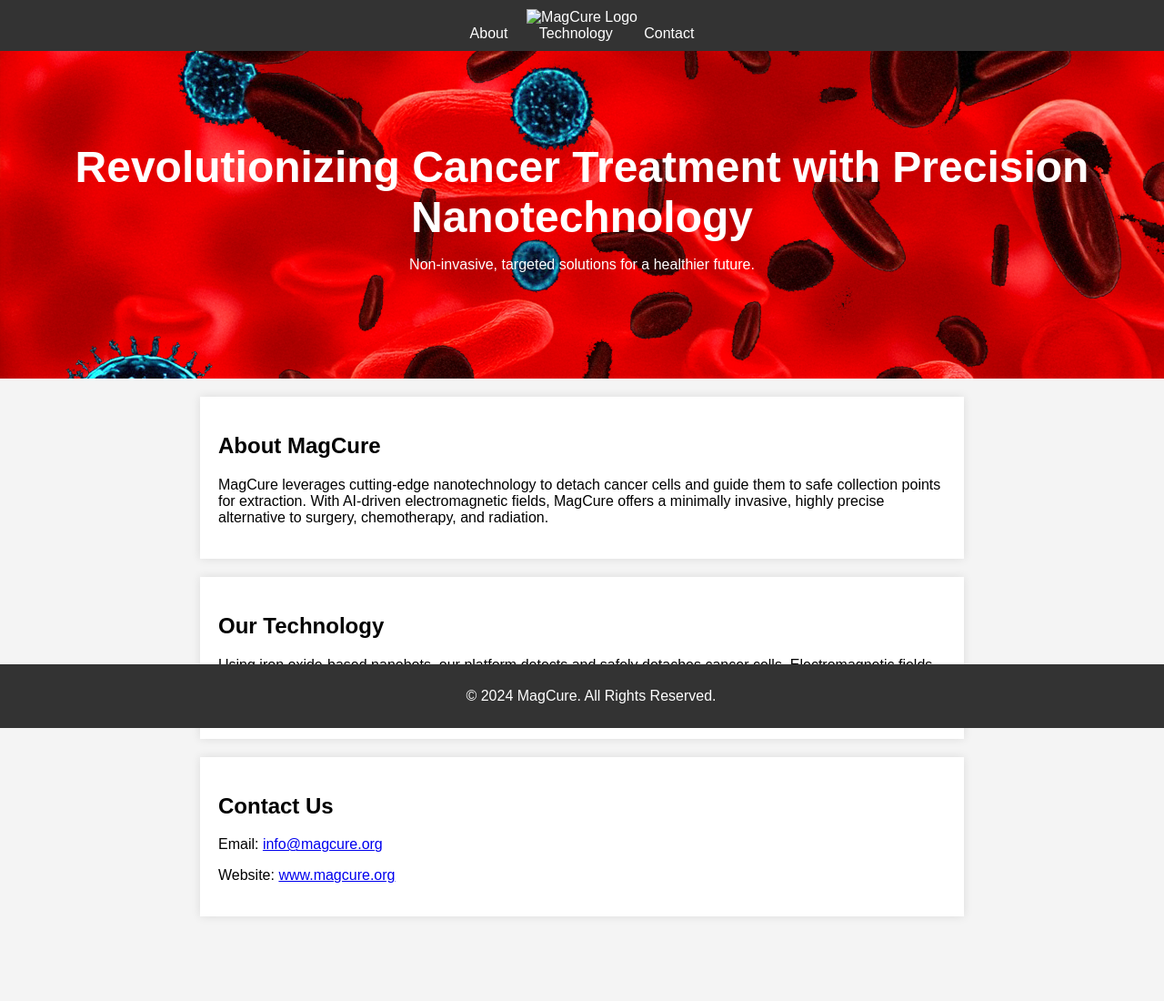
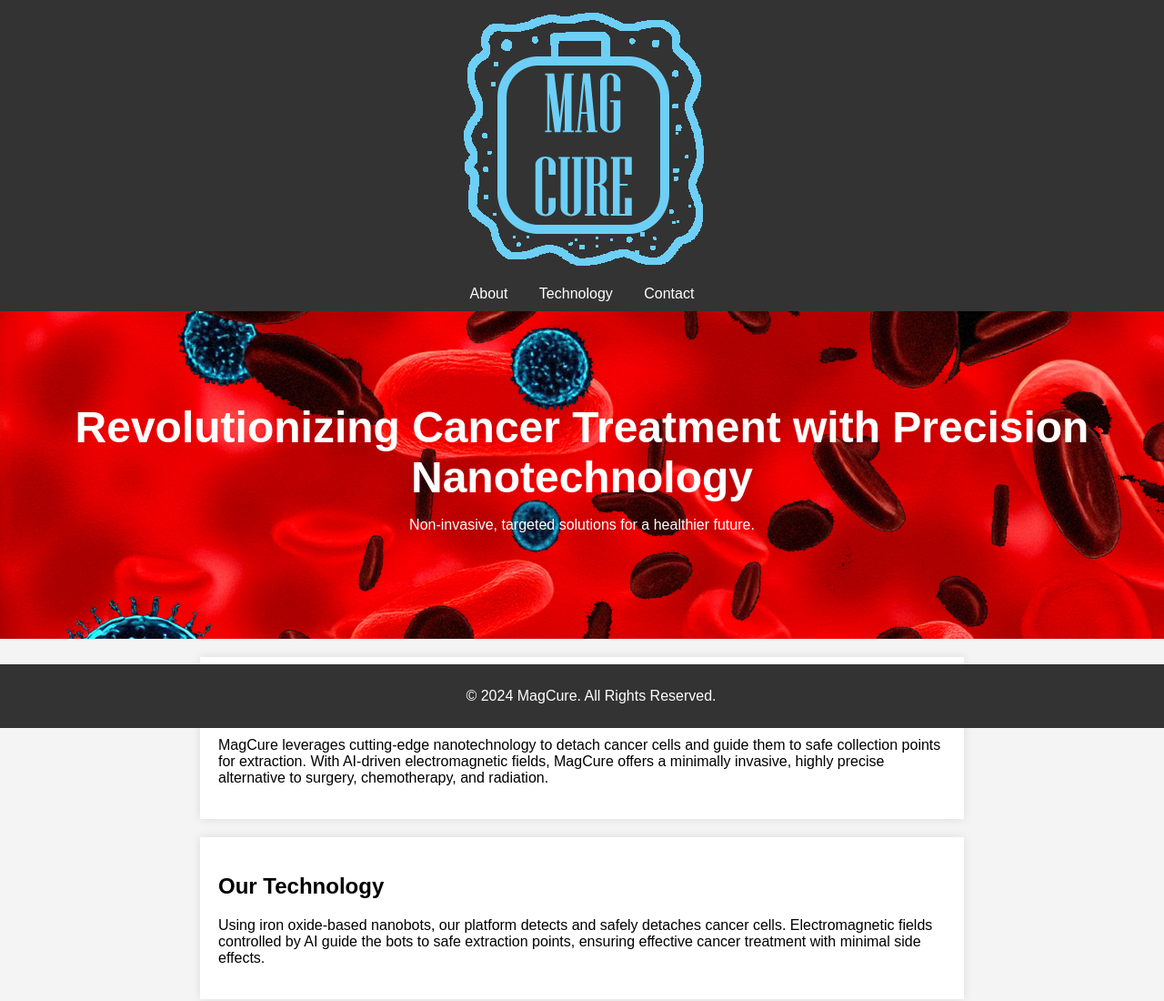
Before and after one commit to Joe-You-Know/magcure, a plain HTML site: page index.html in a window 1280 px wide. Shown: the top 1100 px of the page at 91% size. Before the commit the page ends 1027 px from the top, so only its background shows below. Drawn offline with Linux system fonts and the light colour scheme.

Commit message:
Update index.html

```diff
--- a/index.html
+++ b/index.html
@@ -58,7 +58,7 @@
 </head>
 <body>
     <header>
-        <img src="magcare.png" alt="MagCure Logo" href="/"/>
+        <img src="magcure.png" alt="MagCure Logo" href="/"/>
         <nav>
             <a href="#about">About</a>
             <a href="#technology">Technology</a>
```
